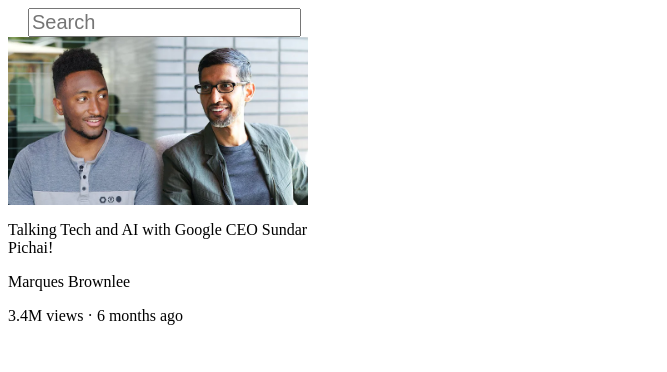
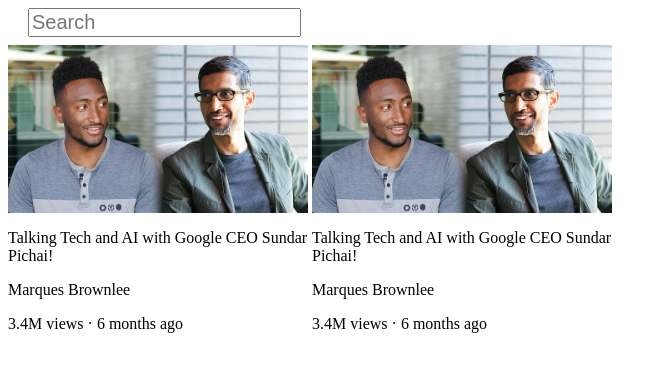
Before and after one commit to codewithgaji/Frontend-Basics, a plain HTML site: page Youtube/youtube.html in a window 1280 px wide. Shown: the whole page, without its empty margins (0-667 px from the left). Drawn offline with Linux system fonts and the light colour scheme.

Commit message:
Worked on <div> element

```diff
--- a/Youtube/youtube.html
+++ b/Youtube/youtube.html
@@ -6,11 +6,13 @@
       .thumbnail{
         width: 300px; /*Width is usually better to manipulate the size of an img */
         display: block;
+        margin-top: 8px;
       }
 
       .search-bar{
         font-size: 20px;
         margin-left: 20px;
+        display: block;
       }
 
       .video-title{
@@ -18,11 +20,37 @@
       }
 
 
+      .div-example{
+        display: inline-block;
+      }
+
+      .video-preview{
+        width: 300px;
+        display: inline-block;
+      }
     </style>
   </head>
 
   <body>
-    <input class="search-bar" type="text" placeholder="Search">
+      <input class="search-bar" type="text" placeholder="Search">
+
+    <div class="video-preview">
+      <img class="thumbnail" src="thumbnails/thumbnail-1.webp">
+
+      <p class="video-title">
+        Talking Tech and AI with Google CEO Sundar Pichai!
+      </p>
+
+      <p class="video-author">
+        Marques Brownlee
+      </p>
+
+      <p class="video-stats">
+        3.4M views &#183; 6 months ago
+      </p>
+  </div>
+
+  <div class="video-preview">
     <img class="thumbnail" src="thumbnails/thumbnail-1.webp">
 
     <p class="video-title">
@@ -36,5 +64,10 @@
     <p class="video-stats">
       3.4M views &#183; 6 months ago
     </p>
+</div>
+
+
+
+
   </body>
 </html>
```
